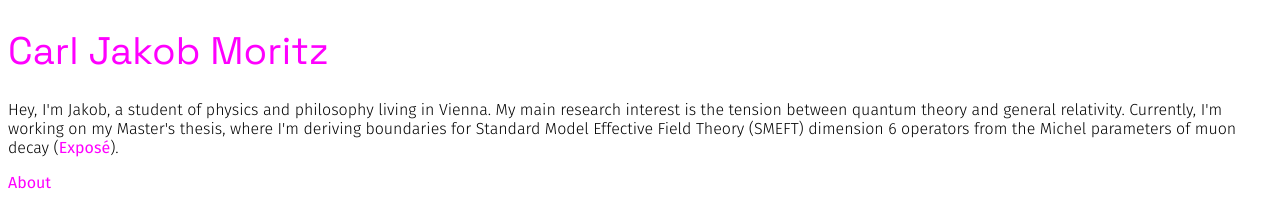
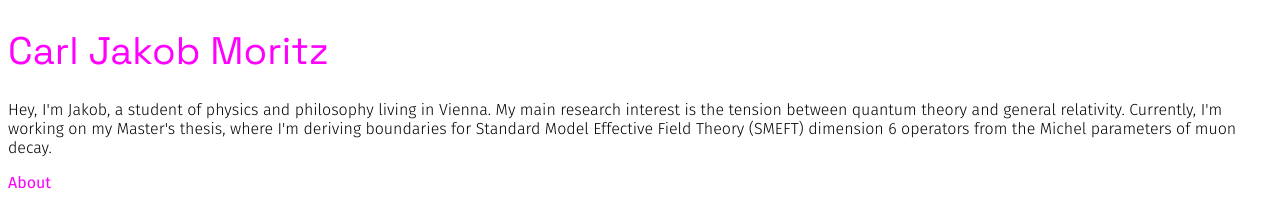
Before and after one commit to GrumpyGoedel/jakobmoritzcom, a website: page public/index.html in a window 1280 px wide. Shown: the top 207 px of the page. Drawn offline with Linux system fonts and the light colour scheme.

Commit message:
No Exposé

```diff
--- a/public/index.html
+++ b/public/index.html
@@ -13,7 +13,7 @@
         <h1><a href="/index.html">Carl Jakob Moritz</a></h1>
         <p>Hey, I'm Jakob, a student of physics and philosophy living in Vienna.
         My main research interest is the tension between quantum theory and general relativity. Currently, I'm working on my Master's thesis,
-        where I'm deriving boundaries for Standard Model Effective Field Theory (SMEFT) dimension 6 operators from the Michel parameters of muon decay (<a href = "/Exposé.pdf">Exposé</a>).</p>
+        where I'm deriving boundaries for Standard Model Effective Field Theory (SMEFT) dimension 6 operators from the Michel parameters of muon decay.</p>
         <p><a href="/cv.html">About</a></p>
         <p><a href="/CV_Jakob_Moritz.pdf">CV</a></p>
         <p><a href="https://messappar.at">Karen Barad reading circle</a></p>
```
